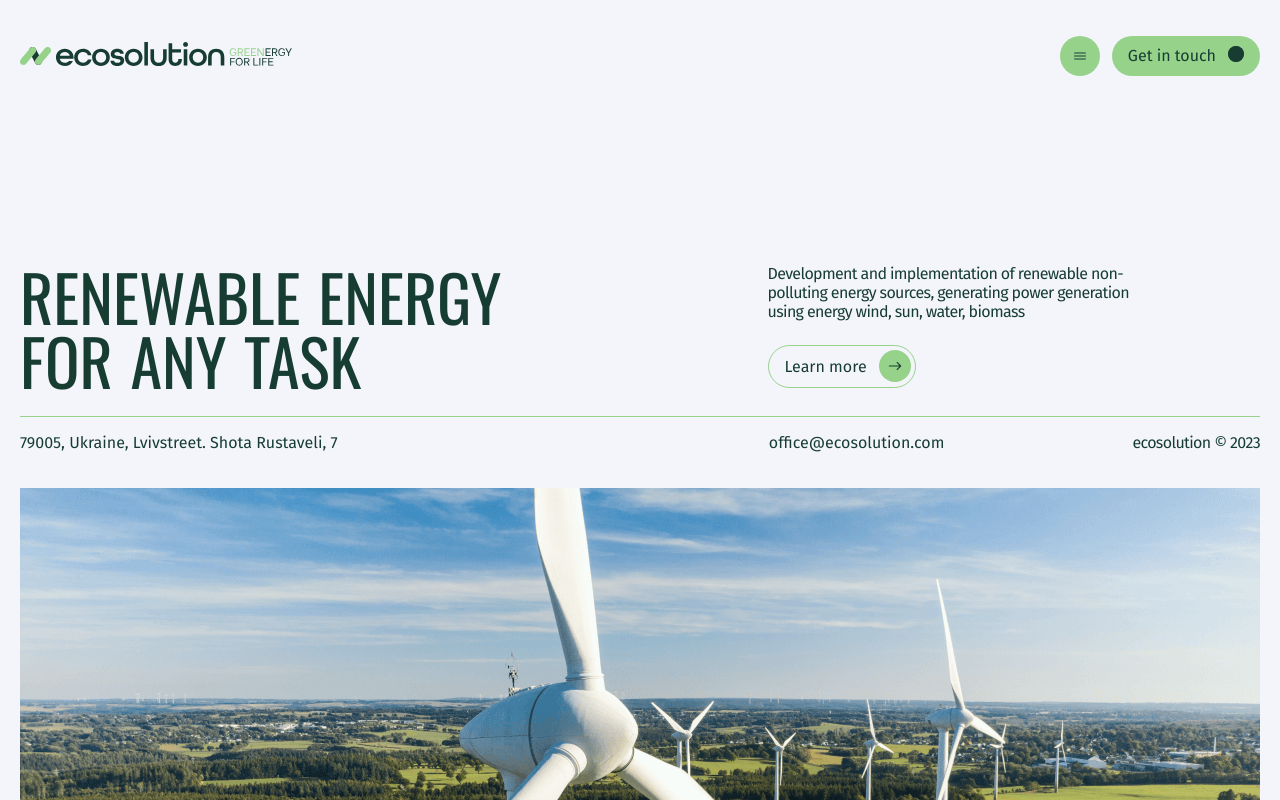
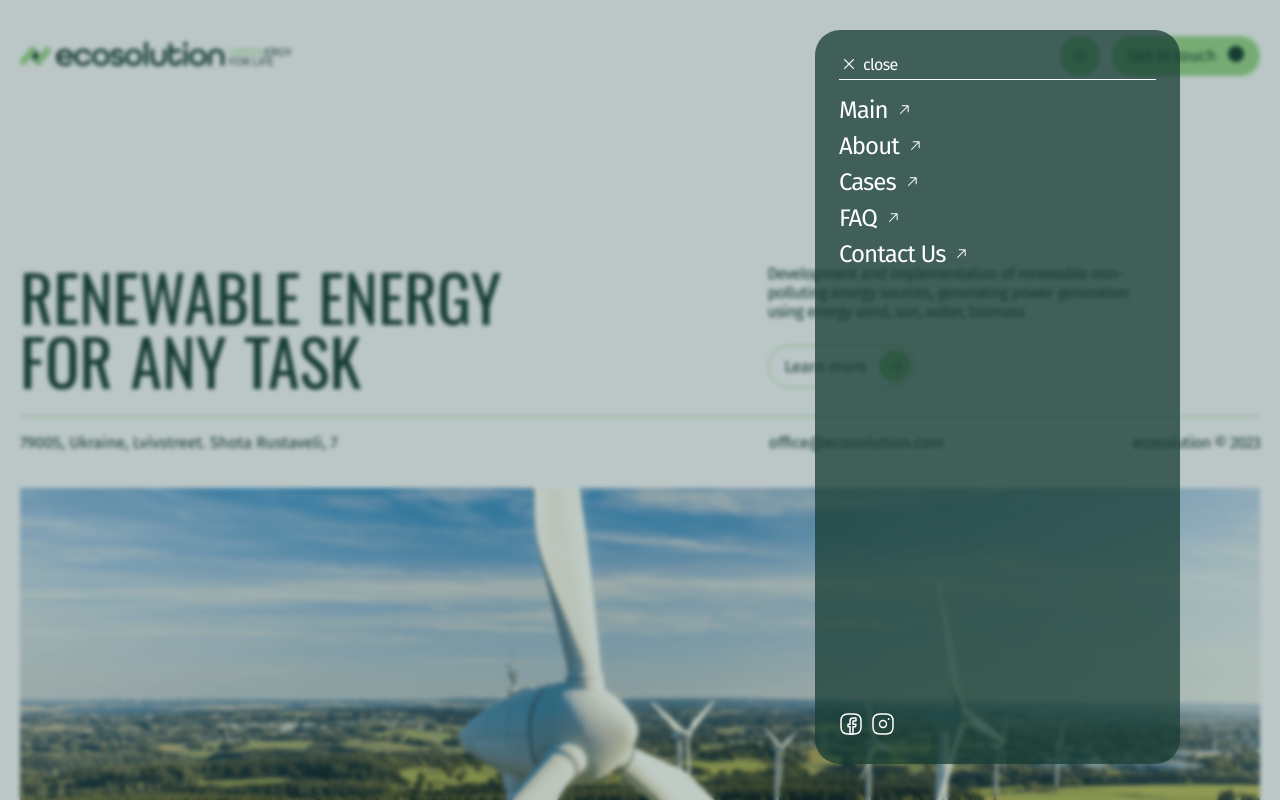
Before and after one commit to HronaOlha/Ecosolution, a React (Vite) app: page / in a window 1280 px wide. Both pictures are taken after a click on the button 1079 px from the left and 56 px from the top of the page. Shown: the top 800 px of the page. Built offline with nearby package versions, Linux system fonts and the light colour scheme.

Commit message:
feature: add BurgerMenu section

```diff
--- a/src/components/BurgerMenu/BurgerMenu.jsx
+++ b/src/components/BurgerMenu/BurgerMenu.jsx
@@ -0,0 +1,58 @@
+import PropTypes from "prop-types";
+import sprite from "../../images/sprite.svg";
+
+import {
+  Overlay,
+  BurgerContainer,
+  CloseContainer,
+  PointsList,
+  MenuItem,
+  ItemText,
+  SocialsContainer,
+  Socials,
+} from "./BurgerMenu.styled";
+import { links } from "../../constants/constants";
+import { IoCloseOutline } from "react-icons/io5";
+import { GoArrowUpRight } from "react-icons/go";
+
+const BurgerMenu = ({ handleMenuToggle }) => {
+  return (
+    <Overlay>
+      <BurgerContainer>
+        <div>
+          <CloseContainer onClick={handleMenuToggle}>
+            <IoCloseOutline />
+            <p>close</p>
+          </CloseContainer>
+
+          <PointsList>
+            {links.map((item) => (
+              <MenuItem key={item.id}>
+                <ItemText href={item.link}>{item.value}</ItemText>
+                <GoArrowUpRight />
+              </MenuItem>
+            ))}
+          </PointsList>
+        </div>
+        <SocialsContainer>
+          <a href="/">
+            <Socials className="facebook">
+              <use href={sprite + "#facebook"} color="red" />
+            </Socials>
+          </a>
+          <a href="/">
+            <Socials>
+              <use href={sprite + "#instagram"} />
+            </Socials>
+          </a>
+        </SocialsContainer>
+      </BurgerContainer>
+    </Overlay>
+  );
+};
+
+export default BurgerMenu;
+
+BurgerMenu.propTypes = {
+  handleMenuToggle: PropTypes.func.isRequired,
+};
--- a/src/components/BurgerMenu/BurgerMenu.styled.js
+++ b/src/components/BurgerMenu/BurgerMenu.styled.js
@@ -0,0 +1,139 @@
+import { styled } from "styled-components";
+
+export const Overlay = styled.div`
+  display: flex;
+  justify-content: center;
+  align-items: center;
+
+  position: fixed;
+  top: 0;
+  left: 0;
+  z-index: 999;
+
+  width: 100%;
+  height: 100vh;
+
+  background: ${({ theme }) => theme.colors.darkGreenAlfa};
+  backdrop-filter: blur(2px);
+
+  @media screen and (${({ theme }) => theme.media.tablet}) {
+    justify-content: flex-end;
+  }
+`;
+
+export const BurgerContainer = styled.div`
+  display: flex;
+  flex-direction: column;
+  justify-content: space-between;
+
+  position: absolute;
+  top: 36px;
+  right: 20px;
+  bottom: 36px;
+  z-index: 1000;
+
+  border-radius: 25px;
+  width: 320px;
+  padding: 24px;
+
+  background-color: rgba(23, 61, 51, 0.75);
+  /* backdrop-filter: blur(12px); */
+
+  color: ${({ theme }) => theme.colors.white};
+
+  @media screen and (${({ theme }) => theme.media.tablet}) {
+    top: 42px;
+    right: 30px;
+  }
+
+  @media screen and (${({ theme }) => theme.media.desktop}) {
+    top: 30px;
+    right: 100px;
+
+    width: 365px;
+  }
+`;
+
+export const CloseContainer = styled.div`
+  display: flex;
+  align-items: center;
+  gap: 4px;
+
+  margin-bottom: 24px;
+  padding-bottom: 8px;
+  border-bottom: 1px solid ${({ theme }) => theme.colors.white};
+  cursor: pointer;
+  transition: color 400ms ease;
+
+  &:hover,
+  &:hover > svg {
+    color: ${({ theme }) => theme.colors.mainGreen};
+    stroke: ${({ theme }) => theme.colors.mainGreen};
+  }
+
+  @media screen and (${({ theme }) => theme.media.desktop}) {
+    margin-bottom: 16px;
+    padding-bottom: 5px;
+  }
+
+  & > svg {
+    height: 20px;
+    width: 20px;
+    stroke: ${({ theme }) => theme.colors.white};
+    transition: stroke 400ms ease;
+  }
+
+  & > p {
+    font-size: ${({ theme }) => theme.fontSizes.l};
+
+    @media screen and (${({ theme }) => theme.media.desktop}) {
+      font-size: ${({ theme }) => theme.fontSizes.main};
+    }
+  }
+`;
+
+export const PointsList = styled.ul`
+  display: flex;
+  flex-direction: column;
+  gap: 8px;
+`;
+
+export const MenuItem = styled.li`
+  display: flex;
+  gap: 8px;
+  align-items: center;
+  cursor: pointer;
+  transition: color 400ms ease;
+
+  &:hover {
+    color: ${({ theme }) => theme.colors.mainGreen};
+  }
+`;
+
+export const ItemText = styled.a`
+  font-size: ${({ theme }) => theme.fontSizes.xl};
+  letter-spacing: -0.96px;
+`;
+
+export const SocialsContainer = styled.div`
+  grid-area: socials;
+  display: flex;
+
+  gap: 8px;
+
+  @media screen and (${({ theme }) => theme.media.tablet}) {
+    justify-self: start;
+  }
+`;
+
+export const Socials = styled.svg`
+  height: 24px;
+  width: 24px;
+  fill: transparent;
+  transition: stroke 400ms ease;
+  stroke: ${({ theme }) => theme.colors.white};
+
+  &:hover {
+    stroke: ${({ theme }) => theme.colors.mainGreen};
+  }
+`;
--- a/src/components/FAQ/FAQ.jsx
+++ b/src/components/FAQ/FAQ.jsx
@@ -23,7 +23,7 @@ const Faq = () => {
   };
 
   return (
-    <FaqSection>
+    <FaqSection id="faq">
       <FaqTitle>Frequently Asked Questions</FaqTitle>
       <FaqAccordion>
         {questions.map((item, i) => (
--- a/src/components/Footer/Footer.jsx
+++ b/src/components/Footer/Footer.jsx
@@ -28,7 +28,7 @@ const Footer = () => {
       <SocialsContainer>
         <a href="/">
           <Socials className="facebook">
-            <use href={sprite + "#facebook"} color="red" />
+            <use href={sprite + "#facebook"} />
           </Socials>
         </a>
         <a href="/">
--- a/src/components/Header/Header.jsx
+++ b/src/components/Header/Header.jsx
@@ -6,10 +6,12 @@ import { IoIosMenu } from "react-icons/io";
 import Logo from "../Logo/Logo";
 import { HeaderSection, Nav, BurgerBtn } from "./Header.styled";
 import ContactBtn from "../ContactBtn/ContactBtn";
-// import { MenuBurger } from "../BurgerMenu/BurgerMenu";
+// import MenuBurger from "../BurgerMenu/BurgerMenu";
+import BurgerMenu from "../BurgerMenu/BurgerMenu";
 
 const Header = ({ deviceType }) => {
   const [isScrolled, setIsScrolled] = useState(false);
+  const [isMenuOpen, setIsMenuOpen] = useState(false);
 
   useEffect(() => {
     const handleScroll = () => {
@@ -26,16 +28,20 @@ const Header = ({ deviceType }) => {
     };
   }, []);
 
+  const handleMenuToggle = () => {
+    setIsMenuOpen((prev) => !prev);
+  };
+
   return (
     <HeaderSection className={isScrolled ? "scrolled" : ""}>
       <Logo />
       <Nav>
-        <BurgerBtn>
+        <BurgerBtn onClick={handleMenuToggle}>
           <IoIosMenu size="100%" />
         </BurgerBtn>
-
         {deviceType === "tablet" && <ContactBtn text="Get in touch" />}
         {deviceType === "desktop" && <ContactBtn text="Get in touch" />}
+        {isMenuOpen && <BurgerMenu handleMenuToggle={handleMenuToggle} />}
       </Nav>
     </HeaderSection>
   );
--- a/src/components/Values/Values.jsx
+++ b/src/components/Values/Values.jsx
@@ -15,7 +15,7 @@ import workerDesk from "../../images/worker-by-solar-panels-desk.png";
 
 const Values = ({ deviceType }) => {
   return (
-    <section>
+    <section id="values">
       <ValuesTexts>
         <h2>Main values of our company</h2>
         <p>
--- a/src/components/Values/Values.styled.js
+++ b/src/components/Values/Values.styled.js
@@ -21,7 +21,7 @@ export const ValuesTexts = styled.div`
     }
   }
 
-  @media screen and (${({ theme }) => theme.media.desktop}) {
+  @media screen and (${({ theme }) => theme.media.tablet}) {
     margin-bottom: 124px;
 
     & > h2 {
--- a/src/constants/constants.js
+++ b/src/constants/constants.js
@@ -3,6 +3,14 @@ import SliderTwo from "../images/slide2.png";
 import SliderThree from "../images/slide3.png";
 import SliderFour from "../images/slide4.png";
 import SliderFive from "../images/slide5.png";
+
+export const links = [
+  { id: 1, value: "Main", link: "#main" },
+  { id: 2, value: "About", link: "#values" },
+  { id: 3, value: "Cases", link: "#cases" },
+  { id: 4, value: "FAQ", link: "#faq" },
+  { id: 5, value: "Contact Us", link: "#contact" },
+];
 
 // export const VALUES = [
 //   {
```
